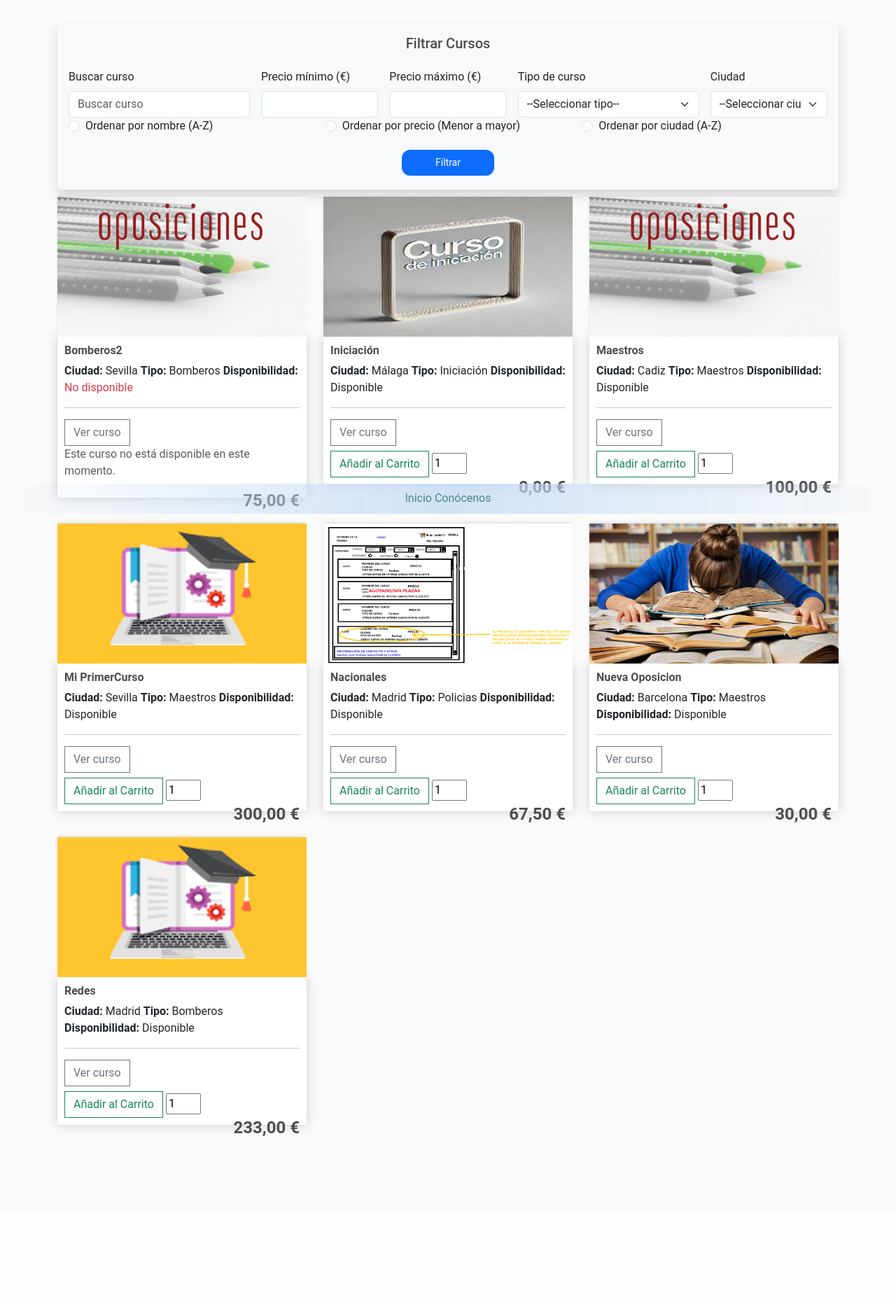
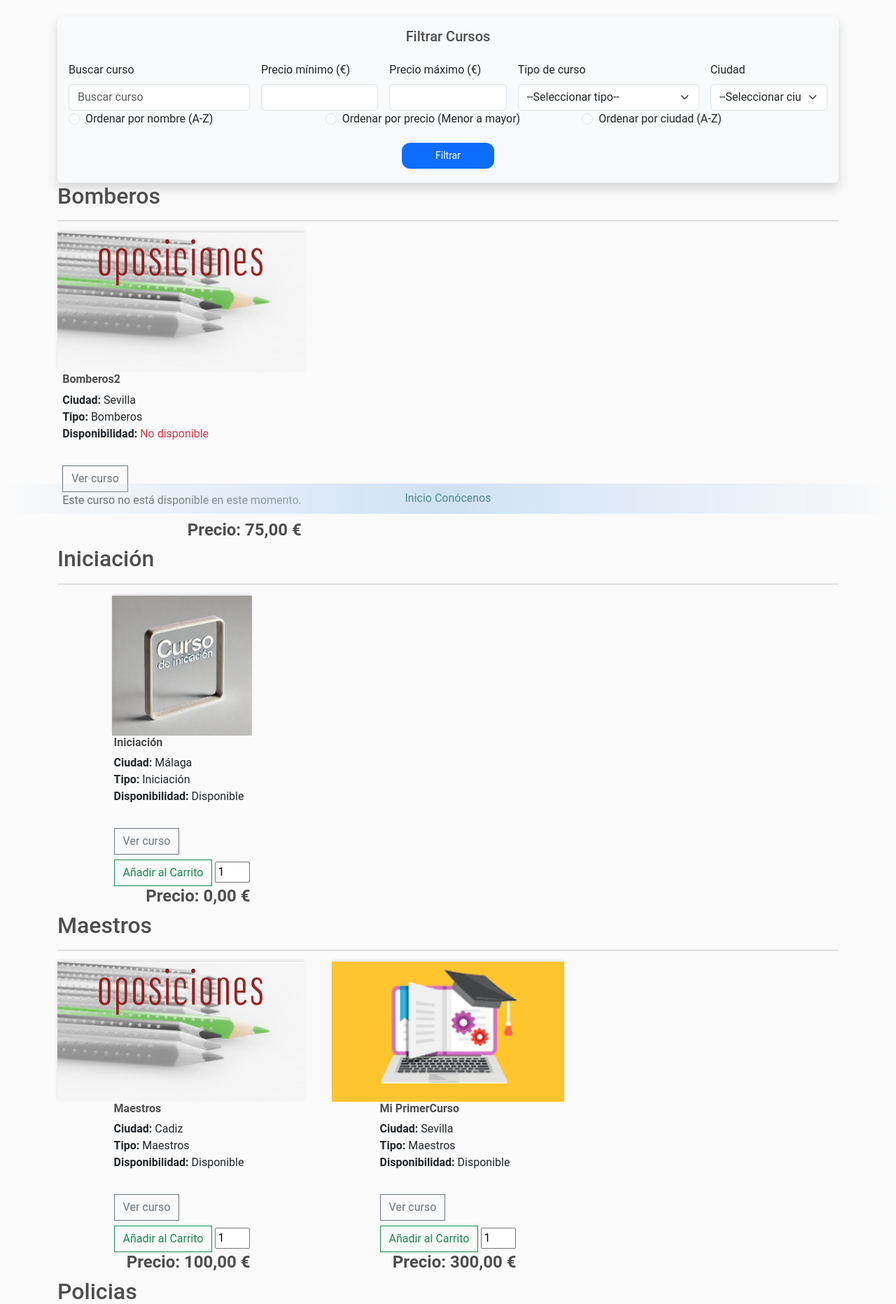
Before and after one commit to Fsolis19/webReservasOposiciones, a Django app: page /store/ in a window 1280 px wide. Shown: the part 66-1929 px from the top of the page at 70% size. Before the commit the page ends 1690 px from the top, so only its background shows below. Run offline with Django 4.2, Linux system fonts and the light colour scheme; data comes from the database, SQL or seed files in the repository.

Commit message:
Visualización del precio bien

```diff
--- a/static/css/main.css
+++ b/static/css/main.css
@@ -10,12 +10,15 @@
 	color:hsl(0, 0%, 30%);
 }
 
-.box-element{
-	box-shadow:hsl(0, 0%, 80%) 0 0 16px;
-	background-color: #fff;
-	border-radius: 4px;
-	padding: 10px;
+.box-element {
+    display: flex;
+    flex-direction: column;
+    justify-content: space-between;
+    align-items: flex-start;
+    height: 100%; /* Ajusta el tamaño completo */
+    position: relative; /* Asegura que los elementos se posicionen correctamente */
 }
+
 
 .thumbnail{
 	width: 100%;
@@ -26,8 +29,16 @@
 }
 
 .product{
-	border-radius: 0 0 4px 4px;
+	border-radius: 0 0 5px 5px;
 }
+
+.price-section {
+    margin-top: auto; /* Asegura que el precio quede en la parte inferior */
+    text-align: right; /* Alinea el precio a la derecha */
+    width: 100%; /* Evita que el precio se desborde */
+    font-size: 16px; /* Ajusta el tamaño del texto según sea necesario */
+}
+
 
 .bg-dark{
 	background-color: #4f868c!important;
@@ -51,7 +62,11 @@
 }
 
 .col-lg-4, .col-lg-6, .col-lg-8, .col-lg-12{
-	margin-top: 10px;
+	display: flex;
+    flex-direction: column;
+    justify-content: space-between;
+    align-items: center;
+    max-width: 100%;
 }
 
 .btn{
--- a/store/templates/store/store.html
+++ b/store/templates/store/store.html
@@ -110,7 +110,14 @@
 
 
     <!-- Mostrar los cursos filtrados -->
-    {% for course in courses %}
+    {% regroup courses by course_type as grouped_courses %}
+
+{% for group in grouped_courses %}
+    <div class="course-section">
+        <h2 class="section-title">{{ group.grouper }}</h2>
+        <hr>
+        <div class="row">
+            {% for course in group.list %}
                 <div class="col-lg-4">
                     <a href="{% url 'details' course.id %}">
                         {% if course.image %}
@@ -152,12 +159,16 @@
                             {% endif %}
                         {% endif %}
 
-                <h4 style="display: inline-block; float: right;"><strong>
-                    {{ course.price|floatformat:2 }} €
-                </strong></h4>
+                        <div class="price-section">
+                            <h4><strong>Precio: {{ course.price|floatformat:2 }} €</strong></h4>
+                        </div>
                     </div>
                 </div>
             {% endfor %}
+        </div>
+    </div>
+{% endfor %}
+
 </div>
 
 <script type="text/javascript" src="{% static 'js/course.js' %}"></script>
--- a/store/views.py
+++ b/store/views.py
@@ -91,10 +91,12 @@
     return render(request, 'store/store.html', context)
 
 def showcase(request):
+    cart = cartData(request)
     courses_preview = Course.objects.order_by('-id')[:5]
 
     context = {
         'courses_preview': courses_preview,
+        'cartItems': cart['cartItems'],
     }
 
     return render(request, 'store/preview.html', context)
```
Also changed, not shown: store/templates/store/preview.html (+6 -5 lines). Lines whose indentation alone changed are shown as unchanged.
